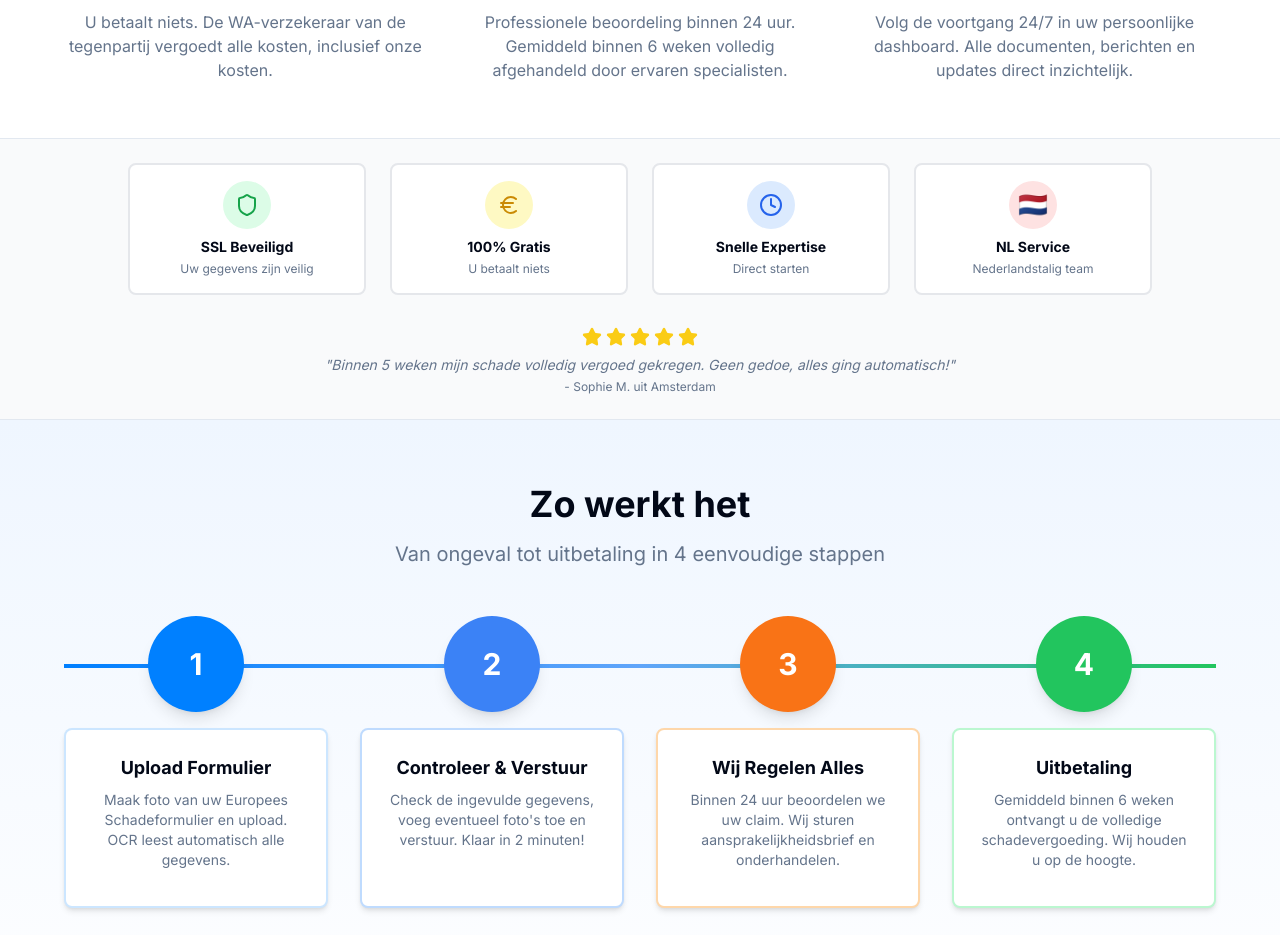
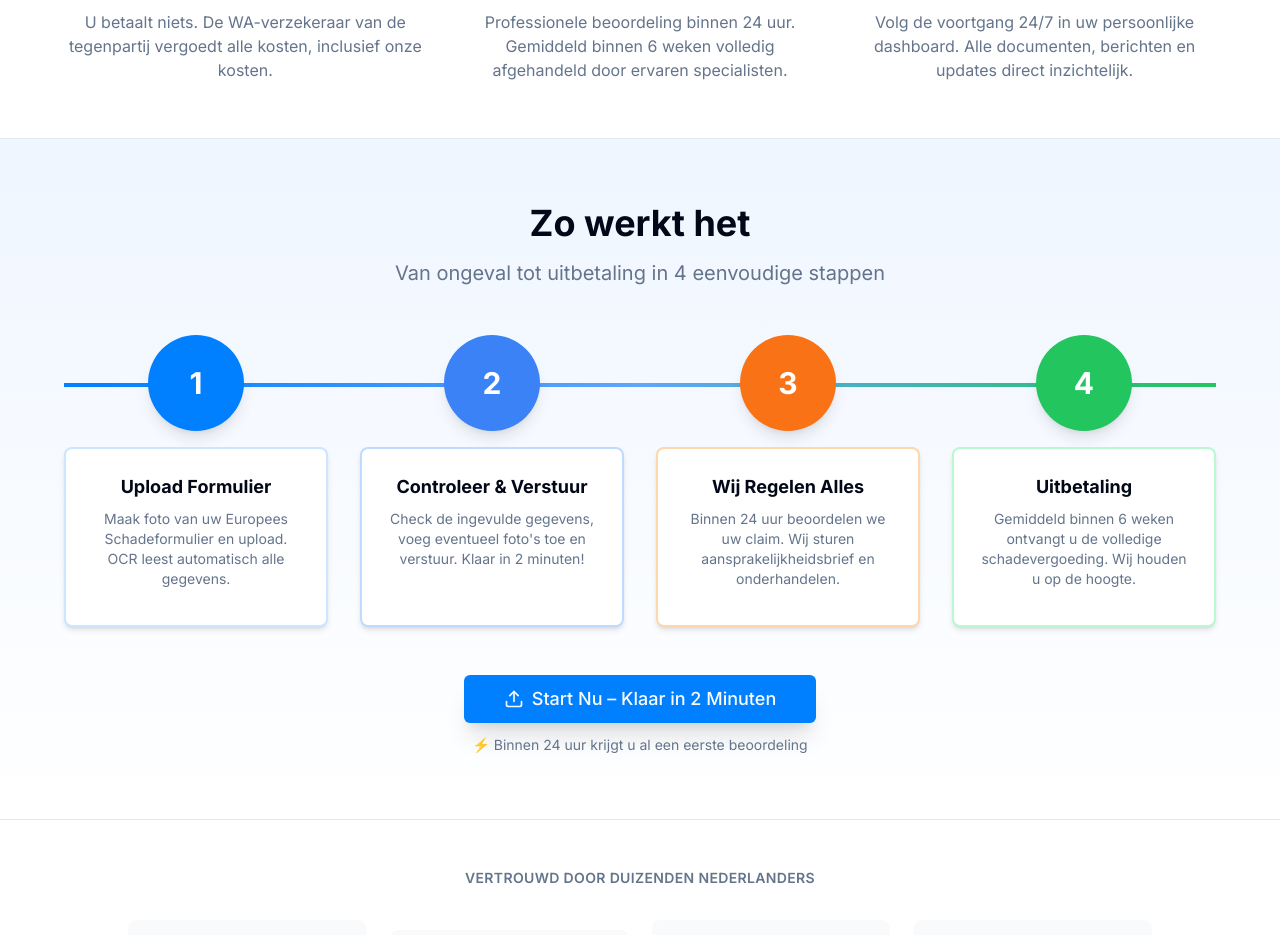
Before and after one commit to Championne/Gratisschadeverhalen.nl, a Next.js app: page / in a window 1280 px wide. Shown: the part 1340-2275 px from the top of the page. Built offline with nearby package versions, Linux system fonts and the light colour scheme; no server answers.

Commit message:
Remove trust badges section from landing page

```diff
--- a/app/page.tsx
+++ b/app/page.tsx
@@ -444,72 +444,6 @@ export default function HomePage() {
           </div>
         </section>
 
-        {/* Trust Badges & Social Proof */}
-        <section className="py-6 bg-gray-50 border-b">
-          <div className="container mx-auto px-4">
-            <div className="max-w-5xl mx-auto">
-              {/* Trust Badges Grid */}
-              <div className="grid grid-cols-2 md:grid-cols-4 gap-4 md:gap-6">
-                {/* Badge 1: SSL Beveiligd */}
-                <div className="bg-white border-2 border-gray-200 rounded-lg p-4 text-center hover:border-green-400 hover:shadow-md transition-all">
-                  <div className="flex justify-center mb-2">
-                    <div className="w-12 h-12 rounded-full bg-green-100 flex items-center justify-center">
-                      <Shield className="h-6 w-6 text-green-600" />
-                    </div>
-                  </div>
-                  <p className="font-bold text-sm mb-1">SSL Beveiligd</p>
-                  <p className="text-xs text-muted-foreground">Uw gegevens zijn veilig</p>
-                </div>
-
-                {/* Badge 2: 100% Gratis */}
-                <div className="bg-white border-2 border-gray-200 rounded-lg p-4 text-center hover:border-yellow-400 hover:shadow-md transition-all">
-                  <div className="flex justify-center mb-2">
-                    <div className="w-12 h-12 rounded-full bg-yellow-100 flex items-center justify-center">
-                      <Euro className="h-6 w-6 text-yellow-600" />
-                    </div>
-                  </div>
-                  <p className="font-bold text-sm mb-1">100% Gratis</p>
-                  <p className="text-xs text-muted-foreground">U betaalt niets</p>
-                </div>
-
-                {/* Badge 3: Snelle Expertise */}
-                <div className="bg-white border-2 border-gray-200 rounded-lg p-4 text-center hover:border-blue-400 hover:shadow-md transition-all">
-                  <div className="flex justify-center mb-2">
-                    <div className="w-12 h-12 rounded-full bg-blue-100 flex items-center justify-center">
-                      <Clock className="h-6 w-6 text-blue-600" />
-                    </div>
-                  </div>
-                  <p className="font-bold text-sm mb-1">Snelle Expertise</p>
-                  <p className="text-xs text-muted-foreground">Direct starten</p>
-                </div>
-
-                {/* Badge 4: Nederlandse Service */}
-                <div className="bg-white border-2 border-gray-200 rounded-lg p-4 text-center hover:border-red-400 hover:shadow-md transition-all">
-                  <div className="flex justify-center mb-2">
-                    <div className="w-12 h-12 rounded-full bg-red-100 flex items-center justify-center">
-                      <span className="text-2xl">🇳🇱</span>
-                    </div>
-                  </div>
-                  <p className="font-bold text-sm mb-1">NL Service</p>
-                  <p className="text-xs text-muted-foreground">Nederlandstalig team</p>
-                </div>
-              </div>
-
-              {/* Mini Testimonial */}
-              <div className="mt-8 text-center">
-                <div className="flex justify-center gap-1 mb-2">
-                  {[1, 2, 3, 4, 5].map((star) => (
-                    <Star key={star} className="h-5 w-5 fill-yellow-400 text-yellow-400" />
-                  ))}
-                </div>
-                <p className="text-sm text-muted-foreground italic">
-                  "Binnen 5 weken mijn schade volledig vergoed gekregen. Geen gedoe, alles ging automatisch!"
-                </p>
-                <p className="text-xs text-muted-foreground mt-1">- Sophie M. uit Amsterdam</p>
-              </div>
-            </div>
-          </div>
-        </section>
 
         {/* HOE WERKT HET - 4 Stappen Proces */}
         <section className="py-12 md:py-16 bg-gradient-to-b from-blue-50 to-white">
```
